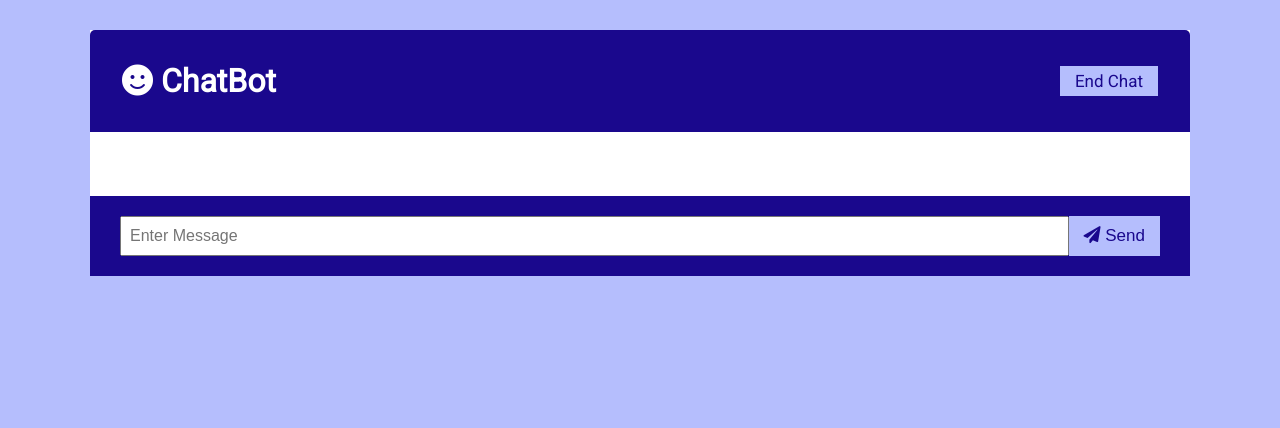
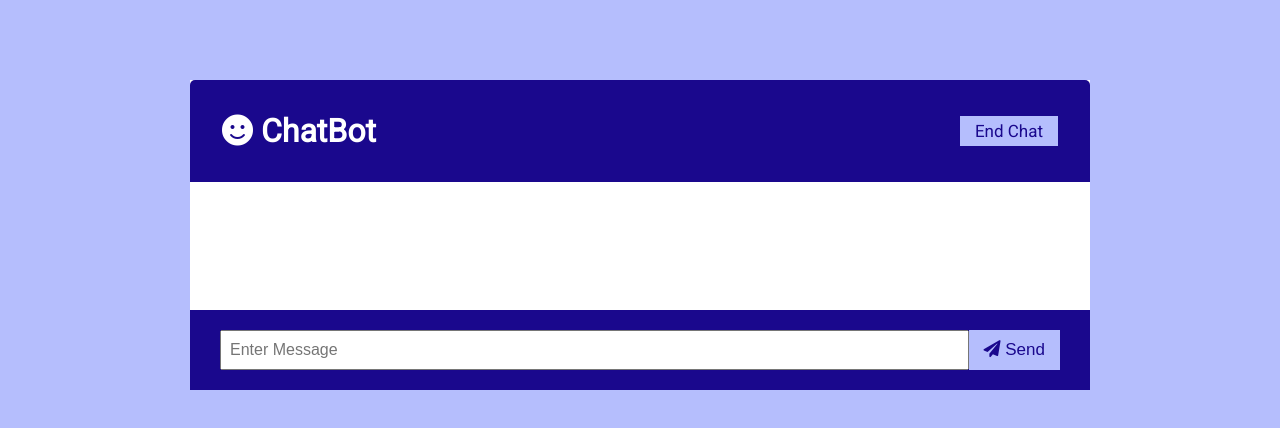
Before and after one commit to Violacordis/chow_Chatbot, a website: page public/chat.html in a window 1280 px wide. Drawn offline with nearby package versions, Linux system fonts and the light colour scheme; no server answers.

Commit message:
code fix (stylesheet)

```diff
--- a/public/stylesheet/style.css
+++ b/public/stylesheet/style.css
@@ -17,7 +17,7 @@ body {
 	font-family: 'Roboto', sans-serif;
 	font-size: 16px;
 	background: var(--light-color);
-	margin: 20px;
+	margin: 0 auto;
 }
 
 ul {
@@ -38,9 +38,9 @@ a {
 }
 
 .chat-container {
-	max-width: 1100px;
+	max-width: 900px;
 	background: #fff;
-	margin: 30px auto;
+	margin: 5rem auto;
 	overflow: hidden;
 }
 
@@ -62,13 +62,13 @@ a {
 }
 
 .chat-messages {
-	padding: 2rem;
-	max-height: 500px;
+	padding: 4rem;
 	overflow-y: scroll;
     width: 100%;
 	display: flex;
 	flex-direction: column;
-	gap: 1rem;
+	gap: .7rem;
+	max-height: 500px;
 }
 
 .chat-form-container {
@@ -91,7 +91,7 @@ a {
 	padding: 1rem;
 	border-radius: 1.5rem;
 	width: fit-content;
-	max-width: 50%;
+	/* max-width: 50%; */
 	align-self: flex-end;
 	border-bottom-right-radius: 0;
 	background-color: var(--dark-color-a);
@@ -100,7 +100,7 @@ a {
 	opacity: 0.7;
 }
 
-.message:nth-child(odd) {
+.message:nth-child(even) {
 	align-self: flex-start;
 	background: var(--light-color-b);
 	border-radius: 20px;
@@ -108,6 +108,7 @@ a {
 	border-bottom-left-radius: 0;
 	font-size: 1rem;
 	opacity: 0.7;
+	padding: 1rem;
 }
 
 
```
